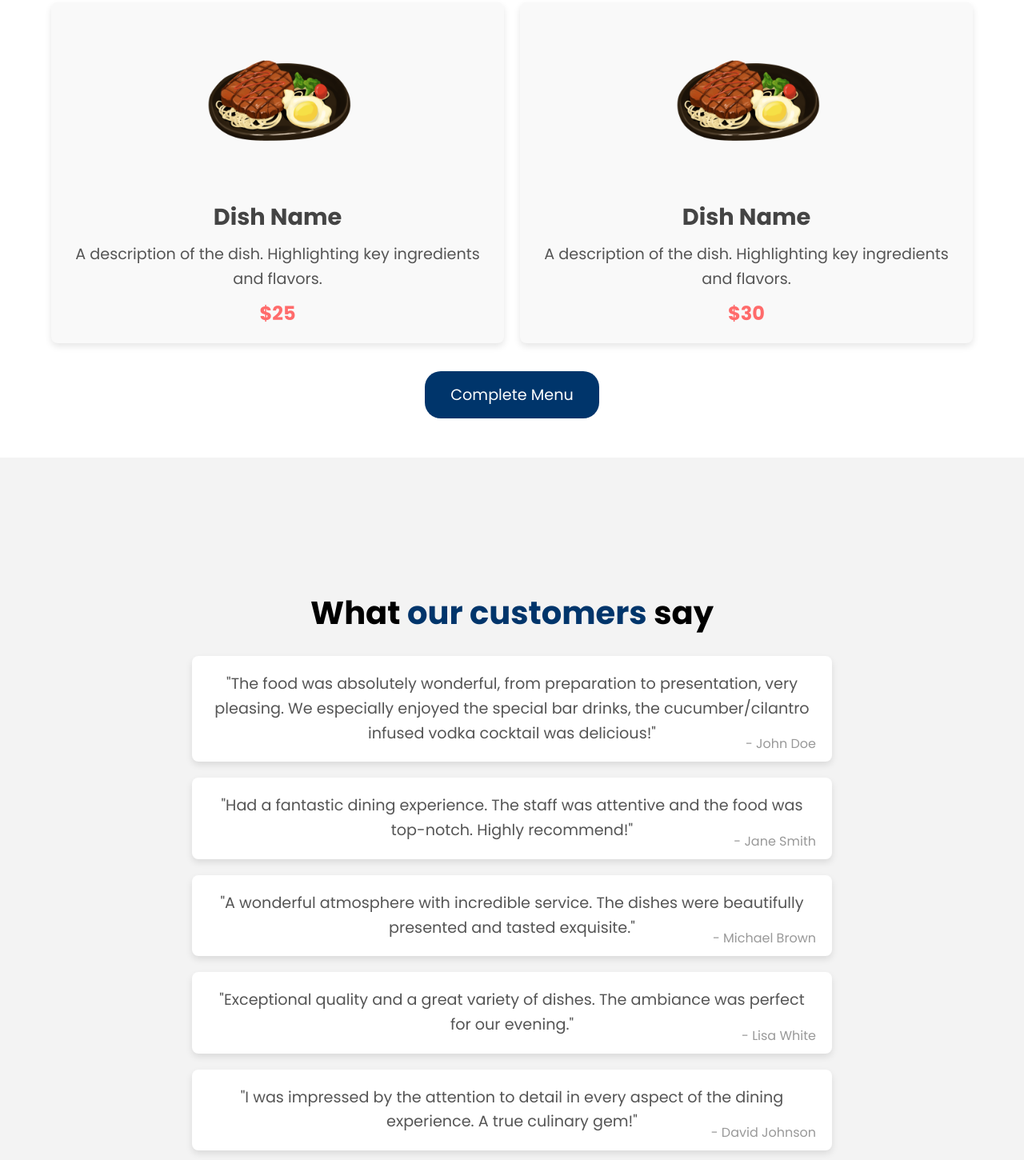
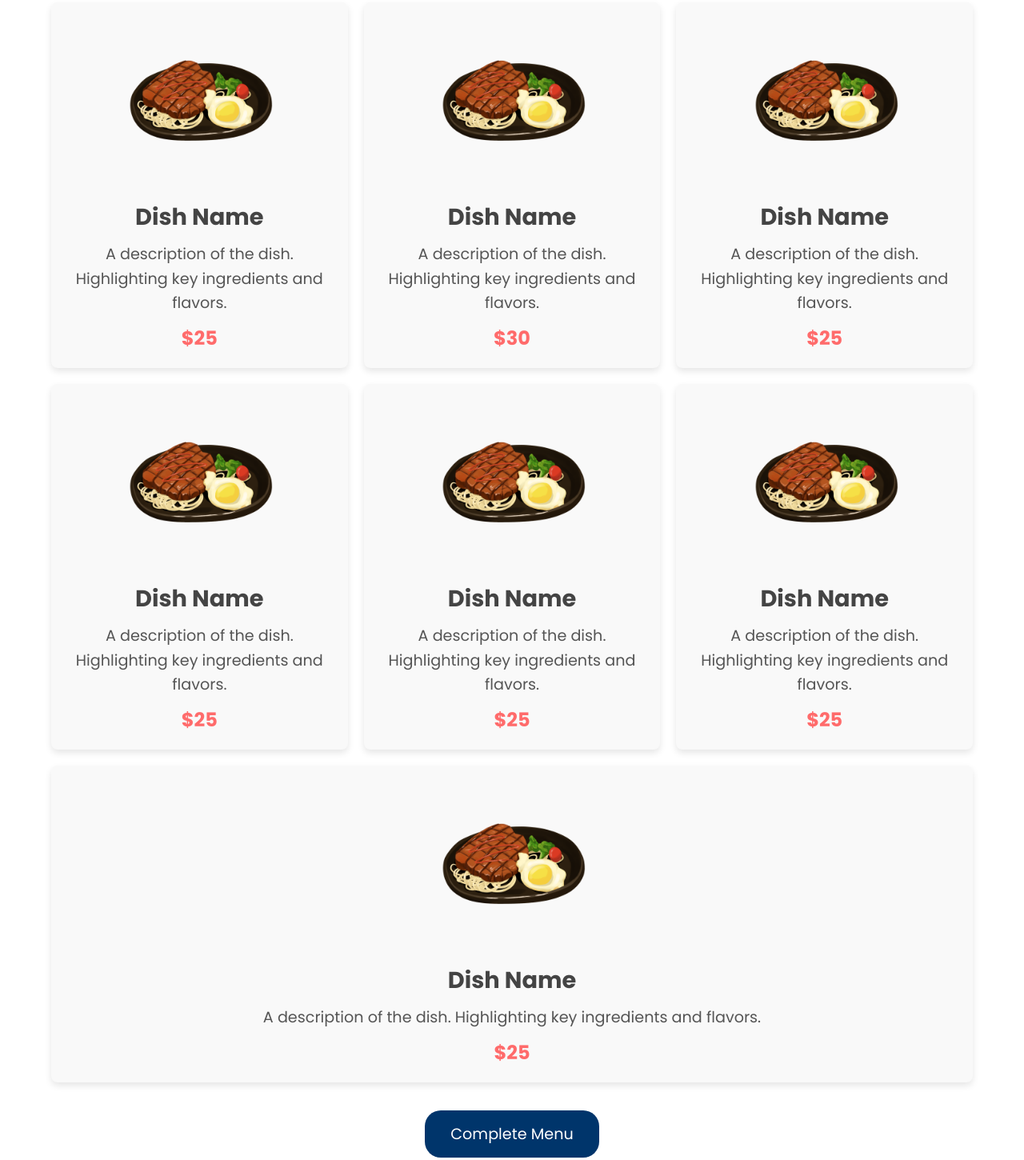
Before and after one commit to KndaBimaa17/Simple-Restaurant-Website, a plain HTML site: page index.html in a window 1280 px wide. Shown: the part 2629-4079 px from the top of the page at 80% size. Drawn offline with Linux system fonts and the light colour scheme.

Commit message:
offlineclass-jumat

```diff
--- a/index.html
+++ b/index.html
@@ -170,6 +170,51 @@
               </p>
               <span class="price">$30</span>
             </div>
+            <div class="menu-item">
+              <img src="./assets/img/img-1.png" alt="Dish Image" />
+              <h3>Dish Name</h3>
+              <p>
+                A description of the dish. Highlighting key ingredients and
+                flavors.
+              </p>
+              <span class="price">$25</span>
+            </div>
+            <div class="menu-item">
+              <img src="./assets/img/img-1.png" alt="Dish Image" />
+              <h3>Dish Name</h3>
+              <p>
+                A description of the dish. Highlighting key ingredients and
+                flavors.
+              </p>
+              <span class="price">$25</span>
+            </div>
+            <div class="menu-item">
+              <img src="./assets/img/img-1.png" alt="Dish Image" />
+              <h3>Dish Name</h3>
+              <p>
+                A description of the dish. Highlighting key ingredients and
+                flavors.
+              </p>
+              <span class="price">$25</span>
+            </div>
+            <div class="menu-item">
+              <img src="./assets/img/img-1.png" alt="Dish Image" />
+              <h3>Dish Name</h3>
+              <p>
+                A description of the dish. Highlighting key ingredients and
+                flavors.
+              </p>
+              <span class="price">$25</span>
+            </div>
+            <div class="menu-item">
+              <img src="./assets/img/img-1.png" alt="Dish Image" />
+              <h3>Dish Name</h3>
+              <p>
+                A description of the dish. Highlighting key ingredients and
+                flavors.
+              </p>
+              <span class="price">$25</span>
+            </div>
             <!-- Add more menu items as needed -->
           </div>
           <a href="./html/menu.html" target="_blank" rel="noopener noreferrer"
```
Also changed, not shown: script.js (line endings or trailing spaces).
